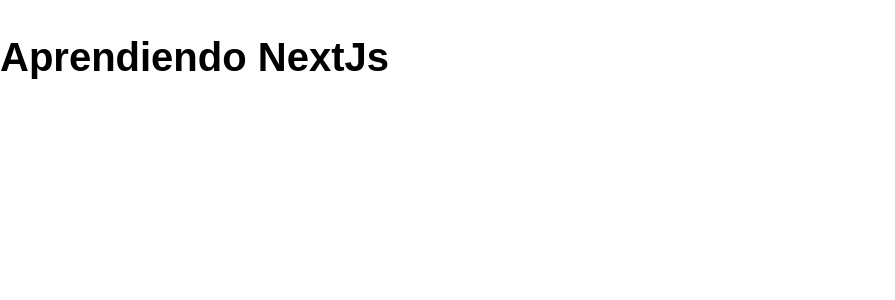
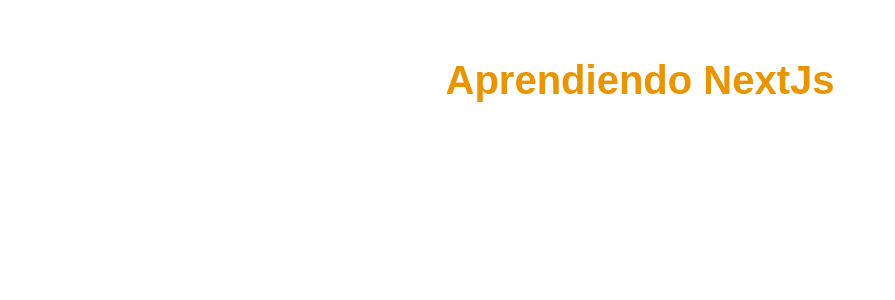
Before and after one commit to HectorCode8/guitar_app, a Next.js app: page / in a window 1280 px wide. Shown: the top 300 px of the page, without its empty margins (0-895 px from the left). Built offline with nearby package versions, Linux system fonts and the light colour scheme.

Commit message:
add new features

```diff
--- a/pages/index.js
+++ b/pages/index.js
@@ -10,7 +10,7 @@
         <meta name="description" content="Generated by create next app" />
         <link rel="icon" href="/favicon.ico" />
       </Head>
-      <h1>Aprendiendo NextJs</h1>
+      <h1 className="heading">Aprendiendo NextJs</h1>
     </div>
   )
 }
```
